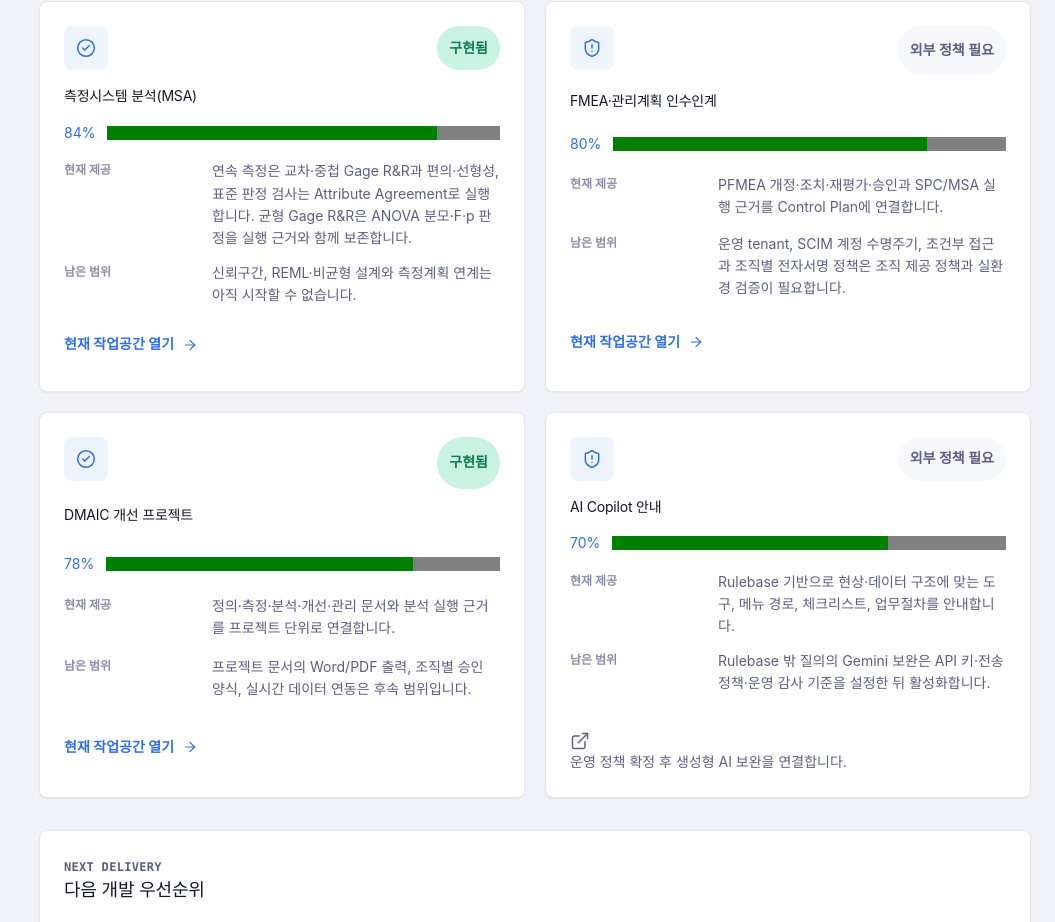
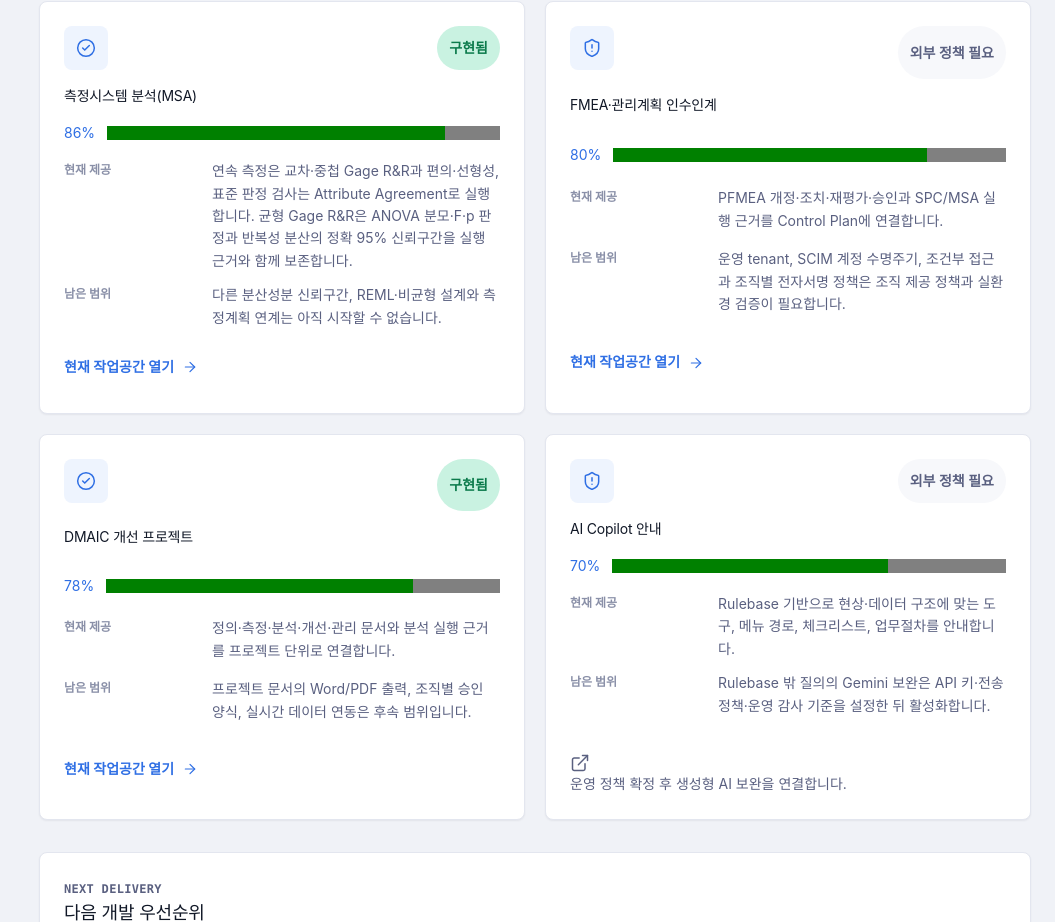
Before and after one commit to greeme99/StatPro, a React (Vite) app in the folder web/: page /home/progress in a window 1280 px wide. Shown: the part 1161-2083 px from the top of the page, without its empty margins (225-1280 px from the left). Built offline with nearby package versions, Linux system fonts and the light colour scheme; no server answers.

Commit message:
docs(progress): reflect msa interval coverage

```diff
--- a/web/src/pages/DeliveryProgressPage.tsx
+++ b/web/src/pages/DeliveryProgressPage.tsx
@@ -7,7 +7,7 @@ type Goal = { title: string; progress: number; delivery: Delivery; available: st
 const goals: Goal[] = [
   { title: "통계적 공정관리(SPC)·공정능력", progress: 90, delivery: "구현됨", available: "계량형·계수형·희귀사건·EWMA·CUSUM 관리도와 정규/경험적 비정규 공정능력 분석을 실행하고, 모든 결과를 식별값·근거 포함 인쇄·JSON·CSV·Excel 호환 표로 출력합니다. EWMA·CUSUM·계수형·희귀사건은 저장된 ResultBundle 차트 데이터로 PNG·SVG를 생성합니다.", remaining: "공정능력 결과의 전용 PNG·SVG 차트 보고서와 생성형 PDF 파일은 후속 범위입니다.", to: "/spc" },
   { title: "실험계획법(DOE)", progress: 90, delivery: "구현됨", available: "완전·일부요인, Plackett–Burman, 중심합성, Box–Behnken, 반응표면과 다중응답 최적화를 실행합니다.", remaining: "고급 split-plot·공변량 설계와 PDF 생성형 보고서는 후속 범위입니다.", to: "/doe" },
-  { title: "측정시스템 분석(MSA)", progress: 84, delivery: "구현됨", available: "연속 측정은 교차·중첩 Gage R&R과 편의·선형성, 표준 판정 검사는 Attribute Agreement로 실행합니다. 균형 Gage R&R은 ANOVA 분모·F·p 판정을 실행 근거와 함께 보존합니다.", remaining: "신뢰구간, REML·비균형 설계와 측정계획 연계는 아직 시작할 수 없습니다.", to: "/analyses/msa/gage-rr-nested" },
+  { title: "측정시스템 분석(MSA)", progress: 86, delivery: "구현됨", available: "연속 측정은 교차·중첩 Gage R&R과 편의·선형성, 표준 판정 검사는 Attribute Agreement로 실행합니다. 균형 Gage R&R은 ANOVA 분모·F·p 판정과 반복성 분산의 정확 95% 신뢰구간을 실행 근거와 함께 보존합니다.", remaining: "다른 분산성분 신뢰구간, REML·비균형 설계와 측정계획 연계는 아직 시작할 수 없습니다.", to: "/analyses/msa/gage-rr-nested" },
   { title: "FMEA·관리계획 인수인계", progress: 80, delivery: "외부 정책 필요", available: "PFMEA 개정·조치·재평가·승인과 SPC/MSA 실행 근거를 Control Plan에 연결합니다.", remaining: "운영 tenant, SCIM 계정 수명주기, 조건부 접근과 조직별 전자서명 정책은 조직 제공 정책과 실환경 검증이 필요합니다.", to: "/fmea" },
   { title: "DMAIC 개선 프로젝트", progress: 78, delivery: "구현됨", available: "정의·측정·분석·개선·관리 문서와 분석 실행 근거를 프로젝트 단위로 연결합니다.", remaining: "프로젝트 문서의 Word/PDF 출력, 조직별 승인 양식, 실시간 데이터 연동은 후속 범위입니다.", to: "/home/dmaic" },
   { title: "AI Copilot 안내", progress: 70, delivery: "외부 정책 필요", available: "Rulebase 기반으로 현상·데이터 구조에 맞는 도구, 메뉴 경로, 체크리스트, 업무절차를 안내합니다.", remaining: "Rulebase 밖 질의의 Gemini 보완은 API 키·전송 정책·운영 감사 기준을 설정한 뒤 활성화합니다." },
```
